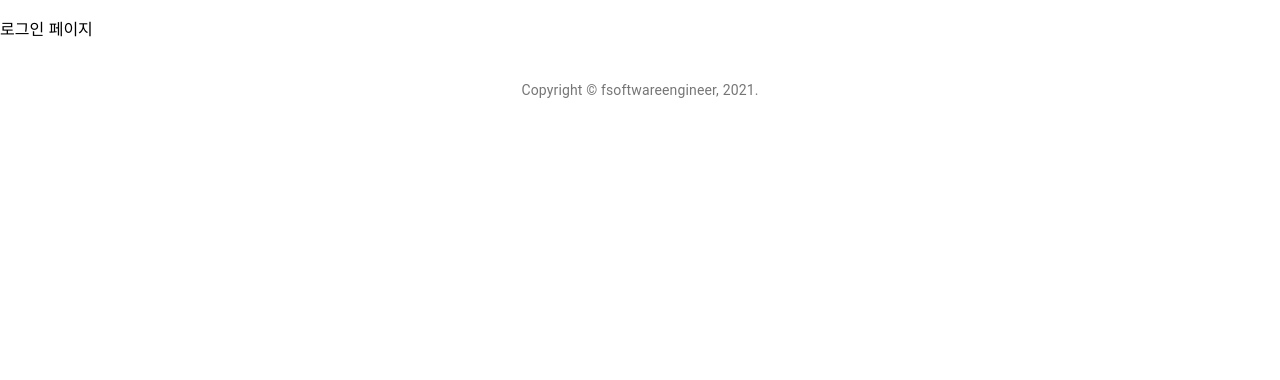
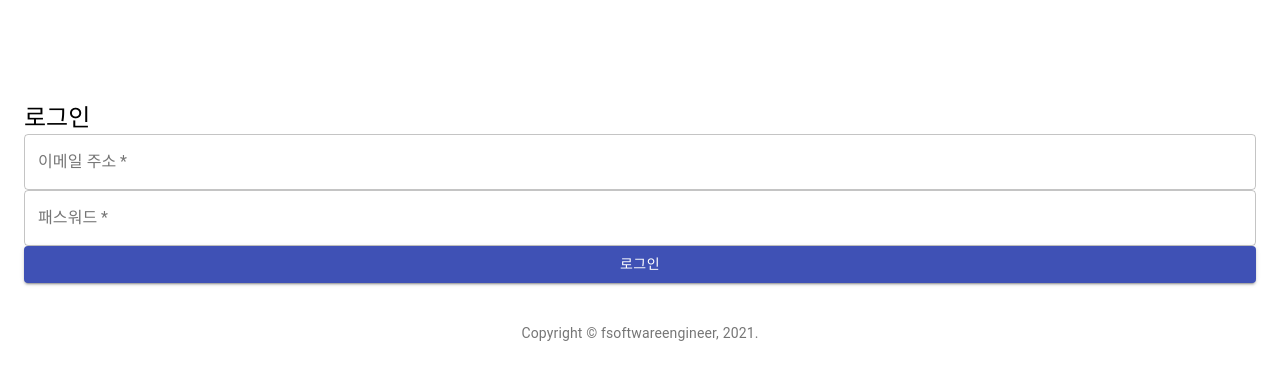
Before and after one commit to flo2seul/TodoProject, a React (Create React App) app in the folder react-workspace/todo-react-app/: page /login in a window 1280 px wide. Shown: the top 380 px of the page. Built offline with nearby package versions, Linux system fonts and the light colour scheme.

Commit message:
login 페이지 구현

```diff
--- a/react-workspace/todo-react-app/src/Login.js
+++ b/react-workspace/todo-react-app/src/Login.js
@@ -1,10 +1,75 @@
 import React from "react";
+import { signin } from "./service/ApiService";
+import Button from "@material-ui/core/Button";
+import TextField  from "@material-ui/core/TextField";
+import Grid  from "@material-ui/core/Grid";
+import Typography from "@material-ui/core/Typography";
+import Container from "@material-ui/core/Container";
 
 class Login extends React.Component {
+    constructor(props) {
+        super(props);
+        this.handleSubmit = this.handleSubmit.bind(this);
+    }
 
+    handleSubmit(event) {
+        event.preventDefault();
+        const data = new FormData(event.target);
+        const email = data.get("email");
+        const password = data.get("password");
+        //ApiService의 signin메서드를 사용해 로그인
+        signin({ email: email, password: password });
+    }
 
     render() {
-        return <p>로그인 페이지</p>
+        return (
+            <Container component="main" masWidth="xs" style={{ marginTop: "8%"}}>
+                <Grid container spacing={2}>
+                    <Grid item xs={12}>
+                        <Typography component="h1" variant="h5">
+                            로그인
+                        </Typography>
+                    </Grid>
+                </Grid>
+                <form noValidate onSubmit={this.handleSubmit}>
+                    {" "}
+                    {/*submit 버튼을 클릭하면 handleSubmit이 실행됨*/}
+                    <Grid item xs={12}>
+                        <TextField
+                            variant="outlined"
+                            required
+                            fullWidth
+                            id="email"
+                            label="이메일 주소"
+                            name="email"
+                            autoComplete="email"
+                            />
+                    </Grid>
+                    <Grid item xs={12}>
+                        <TextField
+                            variant="outlined"
+                            required
+                            fullWidth
+                            name="password"
+                            label="패스워드"
+                            type="password"
+                            id="password"
+                            autoComplete="current-password"
+                            />
+                    </Grid>
+                    <Grid item xs={12}>
+                        <Button
+                        type="submit"
+                        fullWidth
+                        variant="contained"
+                        color="primary"
+                        >
+                            로그인
+                        </Button>
+                    </Grid>
+                </form>
+            </Container>
+        );
     }
 }
 export default Login;
--- a/react-workspace/todo-react-app/src/service/ApiService.js
+++ b/react-workspace/todo-react-app/src/service/ApiService.js
@@ -26,6 +26,14 @@
         if (error.status === 403) {
             window.location.href = "/login"; // redirect
         }
-        return Promise.reject(json);
+        return Promise.reject(error);
     });
 }
+
+export function signin(userDTO) {
+    return call("/auth/signin","POST",userDTO)
+    .then((response) => {
+        console.log("response : ", response);
+        alert("로그인 토큰: " + response.token);
+    });
+}
```
Also changed, not shown: 3 other files (tests, documents, lock files or other folders).
